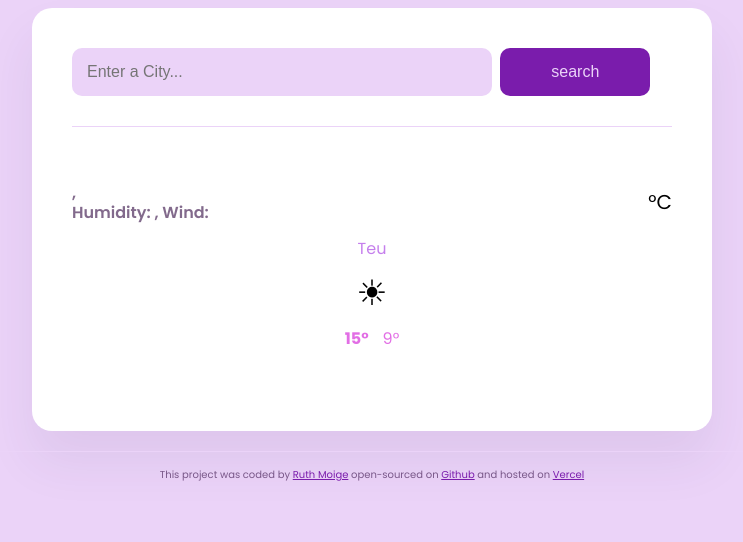
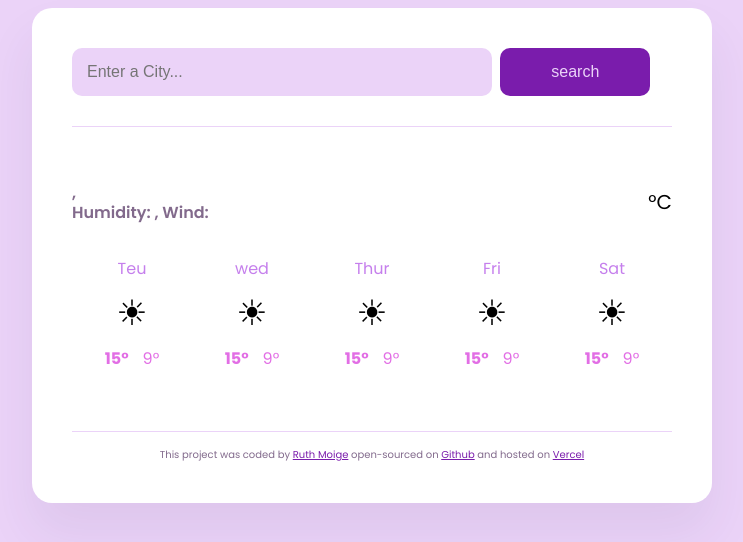
Before and after one commit to MoigeRuth/El-Clima-App, a plain HTML site: page index.html in a window 1280 px wide. Shown: the whole page, without its empty margins (268-1011 px from the left). Drawn offline with nearby package versions, Linux system fonts and the light colour scheme; no server answers.

Commit message:
Added htm and css for forecast days

```diff
--- a/index.html
+++ b/index.html
@@ -47,17 +47,59 @@
             <div class="temperature-unit">°C</div>
           </div>
         </div>
-        <div class="weather-forecast"></div>
-        <div class="weather-forecast-day"></div>
+        <div class="weather-forecast">
+          <div class="weather-forecast-day">
             <div class="weather-forecast-date">Teu</div>
             <div class="weather-forecast-icon">☀</div>
             <div class="weather-forecast-temperatures">
               <div class="weather-forecast-temperature">
-            <strong>15°</strong></div>
+                <strong>15°</strong>
+              </div>
+              <div class="weather-forecast-temperature">9°</div>
+            </div>
+          </div>
+          <div class="weather-forecast-day">
+            <div class="weather-forecast-date">wed</div>
+            <div class="weather-forecast-icon">☀</div>
+            <div class="weather-forecast-temperatures">
+              <div class="weather-forecast-temperature">
+                <strong>15°</strong>
+              </div>
               <div class="weather-forecast-temperature">9°</div>
             </div>
           </div>
 
+          <div class="weather-forecast-day">
+            <div class="weather-forecast-date">Thur</div>
+            <div class="weather-forecast-icon">☀</div>
+            <div class="weather-forecast-temperatures">
+              <div class="weather-forecast-temperature">
+                <strong>15°</strong>
+              </div>
+              <div class="weather-forecast-temperature">9°</div>
+            </div>
+          </div>
+          <div class="weather-forecast-day">
+            <div class="weather-forecast-date">Fri</div>
+            <div class="weather-forecast-icon">☀</div>
+            <div class="weather-forecast-temperatures">
+              <div class="weather-forecast-temperature">
+                <strong>15°</strong>
+              </div>
+              <div class="weather-forecast-temperature">9°</div>
+            </div>
+          </div>
+          <div class="weather-forecast-day">
+            <div class="weather-forecast-date">Sat</div>
+            <div class="weather-forecast-icon">☀</div>
+            <div class="weather-forecast-temperatures">
+              <div class="weather-forecast-temperature">
+                <strong>15°</strong>
+              </div>
+              <div class="weather-forecast-temperature">9°</div>
+            </div>
+          </div>
+        </div>
       </main>
       <footer>
         This project was coded by
--- a/src/style.css
+++ b/src/style.css
@@ -81,6 +81,12 @@ a {
   margin-top: 20px;
 }
 
+.weather-forecast {
+  display: flex;
+  justify-content: space-around;
+  margin-top: 20px;
+}
+
 .weather-forecast-date {
   text-align: center;
   font-size: 16;
```
Lines whose indentation alone changed are shown as unchanged.
